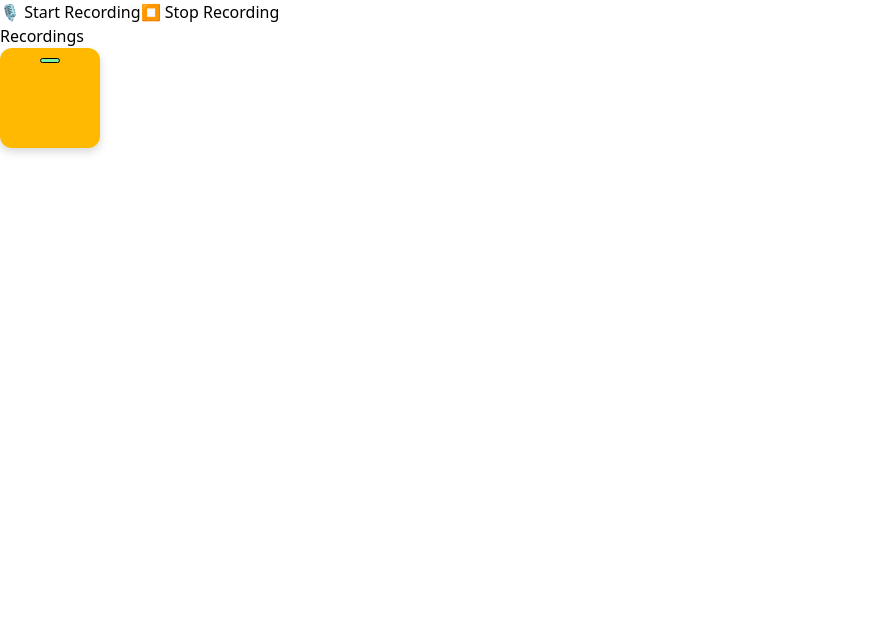
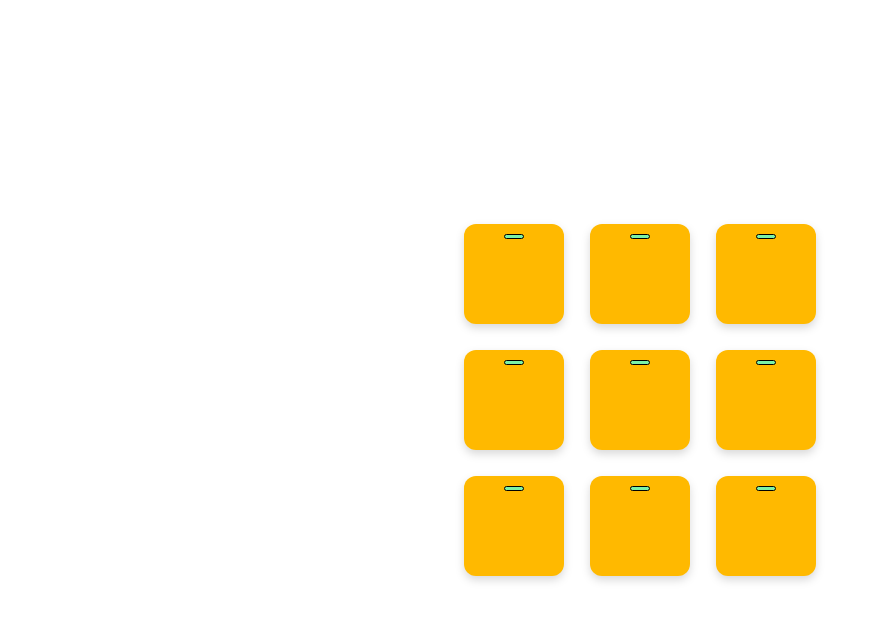
Before and after one commit to jhygate/loop-pad, an Angular app in the folder loop-pad/: page / in a window 1280 px wide. Shown: the top 620 px of the page, without its empty margins (0-881 px from the left). Built offline with nearby package versions, Linux system fonts and the light colour scheme.

Commit message:
gridify and centre multiuple buttons

```diff
--- a/loop-pad/src/app/app.component.html
+++ b/loop-pad/src/app/app.component.html
@@ -1 +1,13 @@
-<app-audio-fun></app-audio-fun>
+<div class="flex items-center justify-center min-h-screen">
+  <div class="grid grid-cols-3 gap-4">
+    <app-audio-fun></app-audio-fun>
+    <app-audio-fun></app-audio-fun>
+    <app-audio-fun></app-audio-fun>
+    <app-audio-fun></app-audio-fun>
+    <app-audio-fun></app-audio-fun>
+    <app-audio-fun></app-audio-fun>
+    <app-audio-fun></app-audio-fun>
+    <app-audio-fun></app-audio-fun>
+    <app-audio-fun></app-audio-fun>
+  </div>
+</div>
--- a/loop-pad/src/app/components/audio-fun/audio-fun.component.html
+++ b/loop-pad/src/app/components/audio-fun/audio-fun.component.html
@@ -1,4 +1,4 @@
-<div class="recorder-controls">
+<!-- <div class="recorder-controls">
   <button (click)="startRecording()">🎙️ Start Recording</button>
   <button (click)="stopRecording()">⏹️ Stop Recording</button>
 </div>
@@ -13,12 +13,12 @@
     </li>
     }
   </ul>
-</div>
+</div> -->
 
 <div
-  class="w-[100px] h-[100px] pt-[10px] flex justify-center bg-amber-400 rounded-xl drop-shadow-lg"
+  class="w-[100px] h-[100px] m-[5px] flex justify-center bg-amber-400 rounded-xl drop-shadow-lg"
 >
   <div
-    class="w-[20px] h-[5px] bg-green-300 rounded-xl border border-black"
+    class="w-[20px] h-[5px] mt-[10px] bg-green-300 rounded-xl border border-black"
   ></div>
 </div>
```
